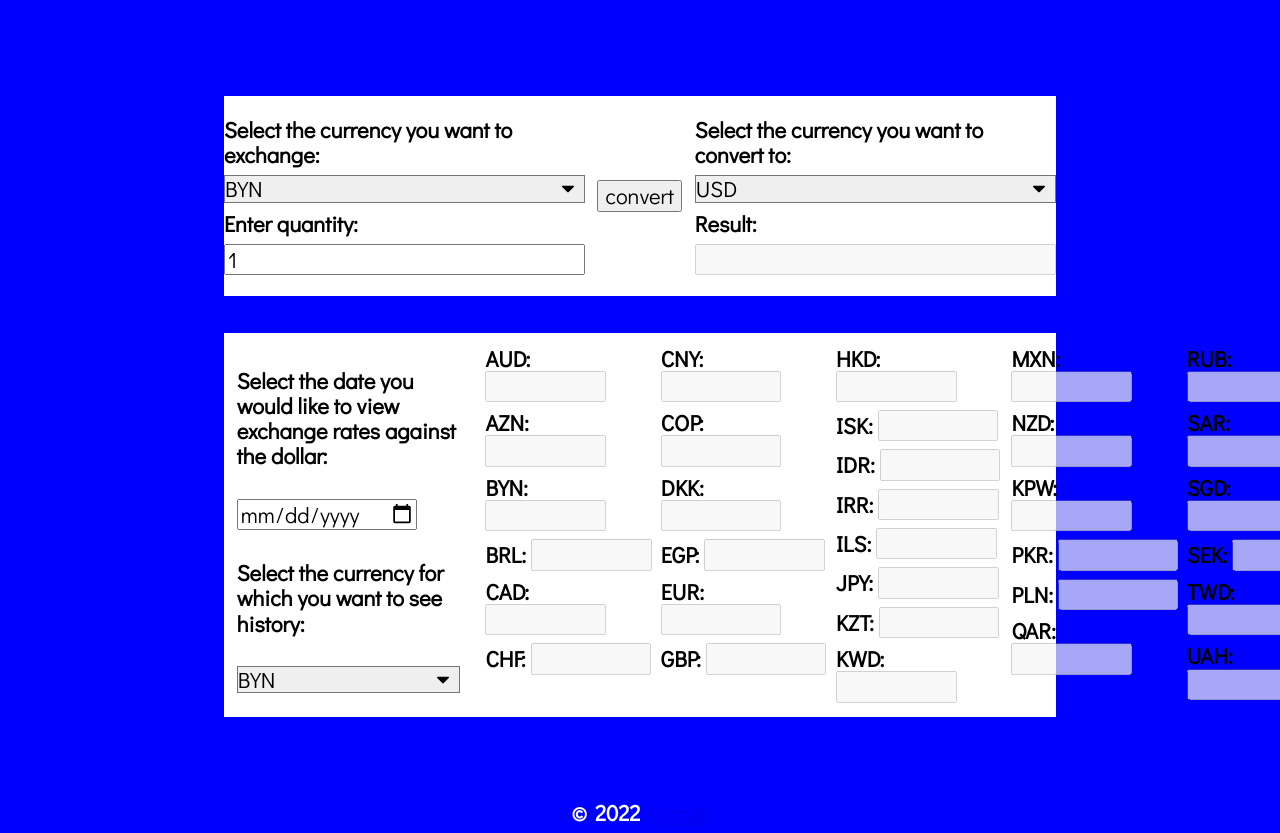
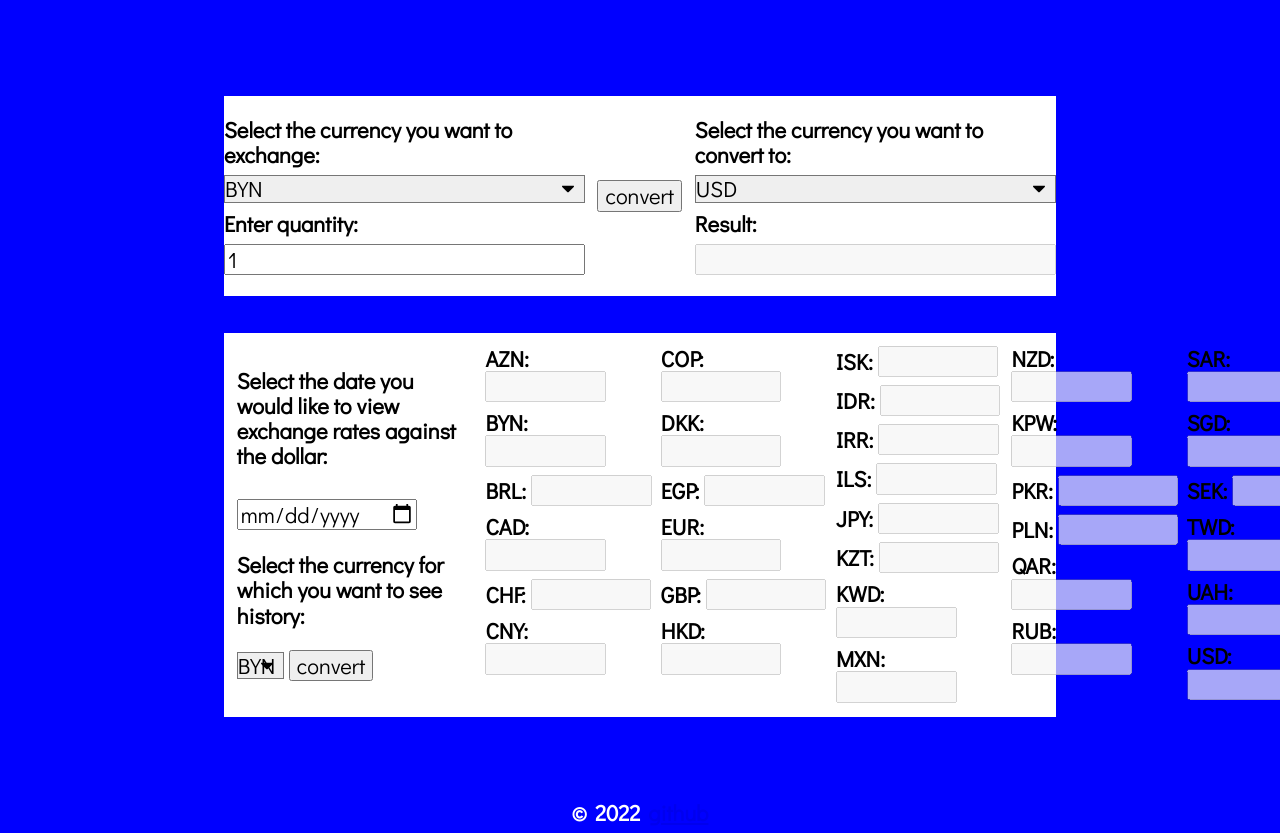
Before and after one commit to NikolayKovzik/currency-converter, a plain HTML site: page index.html in a window 1280 px wide. Shown: the top 833 px of the page. Drawn offline with Linux system fonts and the light colour scheme.

Commit message:
history search functionality is added

```diff
--- a/css/style.css
+++ b/css/style.css
@@ -141,6 +141,8 @@ input:hover {
 
 
 
+
+
 .footer {
     display: flex;
     justify-content: center;
--- a/index.html
+++ b/index.html
@@ -64,7 +64,7 @@
                         autocomplete="off">
                 </div>
                 <div class="button-wrapper">
-                    <input class="submit-button" type="submit" value="convert">
+                    <input class="convert-button" type="submit" value="convert">
                 </div>
                 <div class="container second-wrapper">
                     <label>Select the currency you want to convert to:</label>
@@ -113,8 +113,7 @@
             <div class="choice-section">
                 <p>Select the date you would like to view exchange rates against the dollar:</p>
                 <form class="datepicker-form">
-                    <input type="date">
-                </form>
+                    <input class="datepicker" type="date">
                     <p>Select the currency for which you want to see history:</p>
                     <select class="third-list">
                         <option value="AUD">AUD</option>
@@ -152,143 +151,145 @@
                         <option value="USD">USD</option>
                         <option value="ZAR">ZAR</option>
                     </select>
+                    <input class="search-button" type="submit" value="convert">
+                </form>
             </div>
             <div class="display-section">
-                <div class="output-wrapper">
+                <!-- <div class="output-wrapper">
                     <label class="currency-label">AUD:</label>
-                    <input class="display-input" type="number" disabled>
-                </div>
+                    <input class="display-input" type="text" data-currency="AUD" disabled>
+                </div> -->
                 <div class="output-wrapper">
                     <label class="currency-label">AZN:</label>
-                    <input class="display-input" type="number" disabled>
+                    <input class="display-input" type="text" data-currency="AZN" disabled>
                 </div>
                 <div class="output-wrapper">
                     <label class="currency-label">BYN:</label>
-                    <input class="display-input" type="number" disabled>
+                    <input class="display-input" type="text" data-currency="BYN" disabled>
                 </div>
                 <div class="output-wrapper">
                     <label class="currency-label">BRL:</label>
-                    <input class="display-input" type="number" disabled>
+                    <input class="display-input" type="text" data-currency="BRL" disabled>
                 </div>
                 <div class="output-wrapper">
                     <label class="currency-label">CAD:</label>
-                    <input class="display-input" type="number" disabled>
+                    <input class="display-input" type="text" data-currency="CAD" disabled>
                 </div>
                 <div class="output-wrapper">
                     <label class="currency-label">CHF:</label>
-                    <input class="display-input" type="number" disabled>
+                    <input class="display-input" type="text" data-currency="CHF" disabled>
                 </div>
                 <div class="output-wrapper">
                     <label class="currency-label">CNY:</label>
-                    <input class="display-input" type="number" disabled>
+                    <input class="display-input" type="text" data-currency="CNY" disabled>
                 </div>
                 <div class="output-wrapper">
                     <label class="currency-label">COP:</label>
-                    <input class="display-input" type="number" disabled>
+                    <input class="display-input" type="text" data-currency="COP" disabled>
                 </div>
                 <div class="output-wrapper">
                     <label class="currency-label">DKK:</label>
-                    <input class="display-input" type="number" disabled>
+                    <input class="display-input" type="text" data-currency="DKK" disabled>
                 </div>
                 <div class="output-wrapper">
                     <label class="currency-label">EGP:</label>
-                    <input class="display-input" type="number" disabled>
+                    <input class="display-input" type="text" data-currency="EGP" disabled>
                 </div>
                 <div class="output-wrapper">
                     <label class="currency-label">EUR:</label>
-                    <input class="display-input" type="number" disabled>
+                    <input class="display-input" type="text" data-currency="EUR" disabled>
                 </div>
                 <div class="output-wrapper">
                     <label class="currency-label">GBP:</label>
-                    <input class="display-input" type="number" disabled>
+                    <input class="display-input" type="text" data-currency="GBP" disabled>
                 </div>
                 <div class="output-wrapper">
                     <label class="currency-label">HKD:</label>
-                    <input class="display-input" type="number" disabled>
+                    <input class="display-input" type="text" data-currency="HKD" disabled>
                 </div>
                 <div class="output-wrapper">
                     <label class="currency-label">ISK:</label>
-                    <input class="display-input" type="number" disabled>
+                    <input class="display-input" type="text" data-currency="ISK" disabled>
                 </div>
                 <div class="output-wrapper">
                     <label class="currency-label">IDR:</label>
-                    <input class="display-input" type="number" disabled>
+                    <input class="display-input" type="text" data-currency="IDR" disabled>
                 </div>
                 <div class="output-wrapper">
                     <label class="currency-label">IRR:</label>
-                    <input class="display-input" type="number" disabled>
+                    <input class="display-input" type="text" data-currency="IRR" disabled>
                 </div>
                 <div class="output-wrapper">
                     <label class="currency-label">ILS:</label>
-                    <input class="display-input" type="number" disabled>
+                    <input class="display-input" type="text" data-currency="ILS" disabled>
                 </div>
                 <div class="output-wrapper">
                     <label class="currency-label">JPY:</label>
-                    <input class="display-input" type="number" disabled>
+                    <input class="display-input" type="text" data-currency="JPY" disabled>
                 </div>
                 <div class="output-wrapper">
                     <label class="currency-label">KZT:</label>
-                    <input class="display-input" type="number" disabled>
+                    <input class="display-input" type="text" data-currency="KZT" disabled>
                 </div>
                 <div class="output-wrapper">
                     <label class="currency-label">KWD:</label>
-                    <input class="display-input" type="number" disabled>
+                    <input class="display-input" type="text" data-currency="KWD" disabled>
                 </div>
                 <div class="output-wrapper">
                     <label class="currency-label">MXN:</label>
-                    <input class="display-input" type="number" disabled>
+                    <input class="display-input" type="text" data-currency="MXN" disabled>
                 </div>
                 <div class="output-wrapper">
                     <label class="currency-label">NZD:</label>
-                    <input class="display-input" type="number" disabled>
+                    <input class="display-input" type="text" data-currency="NZD" disabled>
                 </div>
                 <div class="output-wrapper">
                     <label class="currency-label">KPW:</label>
-                    <input class="display-input" type="number" disabled>
+                    <input class="display-input" type="text" data-currency="KPW" disabled>
                 </div>
                 <div class="output-wrapper">
                     <label class="currency-label">PKR:</label>
-                    <input class="display-input" type="number" disabled>
+                    <input class="display-input" type="text" data-currency="PKR" disabled>
                 </div>
                 <div class="output-wrapper">
                     <label class="currency-label">PLN:</label>
-                    <input class="display-input" type="number" disabled>
+                    <input class="display-input" type="text" data-currency="PLN" disabled>
                 </div>
                 <div class="output-wrapper">
                     <label class="currency-label">QAR:</label>
-                    <input class="display-input" type="number" disabled>
+                    <input class="display-input" type="text" data-currency="QAR" disabled>
                 </div>
                 <div class="output-wrapper">
                     <label class="currency-label">RUB:</label>
-                    <input class="display-input" type="number" disabled>
+                    <input class="display-input" type="text" data-currency="RUB" disabled>
                 </div>
                 <div class="output-wrapper">
                     <label class="currency-label">SAR:</label>
-                    <input class="display-input" type="number" disabled>
+                    <input class="display-input" type="text" data-currency="SAR" disabled>
                 </div>
                 <div class="output-wrapper">
                     <label class="currency-label">SGD:</label>
-                    <input class="display-input" type="number" disabled>
+                    <input class="display-input" type="text" data-currency="SGD" disabled>
                 </div>
                 <div class="output-wrapper">
                     <label class="currency-label">SEK:</label>
-                    <input class="display-input" type="number" disabled>
+                    <input class="display-input" type="text" data-currency="SEK" disabled>
                 </div>
                 <div class="output-wrapper">
                     <label class="currency-label">TWD:</label>
-                    <input class="display-input" type="number" disabled>
+                    <input class="display-input" type="text" data-currency="TWD" disabled>
                 </div>
                 <div class="output-wrapper">
                     <label class="currency-label">UAH:</label>
-                    <input class="display-input" type="number" disabled>
+                    <input class="display-input" type="text" data-currency="UAH" disabled>
                 </div>
                 <div class="output-wrapper">
                     <label class="currency-label">USD:</label>
-                    <input class="display-input" type="number" disabled>
+                    <input class="display-input" type="text" data-currency="USD" disabled>
                 </div>
                 <div class="output-wrapper">
                     <label class="currency-label">ZAR:</label>
-                    <input class="display-input" type="number" disabled>
+                    <input class="display-input" type="text" data-currency="ZAR" disabled>
                 </div>
             </div>
         </section>
--- a/scripts/app.js
+++ b/scripts/app.js
@@ -2,29 +2,52 @@
 //const BASE_URL = "http://data.fixer.io/api/";
 //const API_KEY = "3f8166cfef574c9eb1486f502eb97162";
 //const BASE_URL = "https://openexchangerates.org/api/";
-const API_KEY = "5b0ec37250a51e6d43357326";
-const BASE_URL = "https://v6.exchangerate-api.com/v6";   //250 per month, use for actual courses
+//use for actual courses, 250 per month
+const EXR_API_KEY = "5b0ec37250a51e6d43357326";
+const EXR_BASE_URL = "https://v6.exchangerate-api.com/v6";
+//use for history queries
+const OEXR_API_KEY = "3f8166cfef574c9eb1486f502eb97162";
+const OEXR_BASE_URL = "https://openexchangerates.org/api/";
+
 
 const converter = document.querySelector('.converter');
+const datepickerForm = document.querySelector('.datepicker-form');
 const firstList = document.querySelector('.first-list');
 const secondList = document.querySelector('.second-list');
 const firstInput = document.querySelector('.first-input');
 const secondInput = document.querySelector('.second-input');
-const convertButton = document.querySelector('.submit-button');
+const displayInputs = document.querySelectorAll('.display-input');
+// const convertButton = document.querySelector('.convert-button');
+// const searchButton = document.querySelector('.search-button');
+const datepicker = document.querySelector('.datepicker');
+
+async function getData(link) {
+    let response = await fetch(link)
+    let data = await response.json();
+    console.log(data);
+    return data;
+}
 
 
-function getExchangeRates(link){
-    fetch(link)
-    .then((response) => response.json())
-    .then((data) => {
-        secondInput.value = (firstInput.value*data.conversion_rates[secondList.value]).toFixed(2);
-    })
-    console.log(`${BASE_URL}/${API_KEY}/latest/${firstList.value}`);
-}
 
-converter.onsubmit = (event) => {
+converter.onsubmit = async (event) => {
     event.preventDefault();
-    if(firstInput.value){
-        getExchangeRates(`${BASE_URL}/${API_KEY}/latest/${firstList.value}`);
+    if (firstInput.value) {
+        let data = await getData(`${EXR_BASE_URL}/${EXR_API_KEY}/latest/${firstList.value}`);
+        secondInput.value = (firstInput.value * data.conversion_rates[secondList.value]).toFixed(2);
     }
-  };
+};
+
+
+datepickerForm.onsubmit = async (event) => {
+    event.preventDefault();
+    if (datepicker.value) {
+        let data = await getData(`${OEXR_BASE_URL}historical/${datepicker.value}.json?app_id=${OEXR_API_KEY}`);
+        displayInputs.forEach((item)=>{
+            item.value = (data['rates'][`${item.getAttribute('data-currency')}`]) ? (data['rates'][`${item.getAttribute('data-currency')}`])
+                                                                                  : 'no results';
+        })
+    }
+
+
+};
```
Lines whose indentation alone changed are shown as unchanged.
